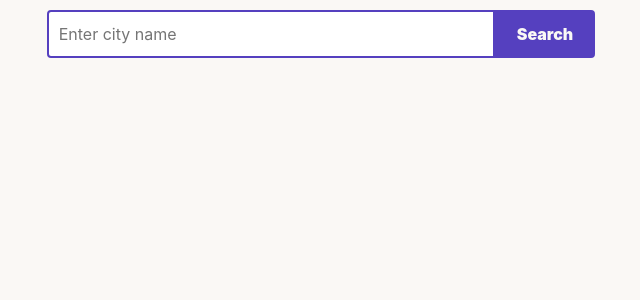
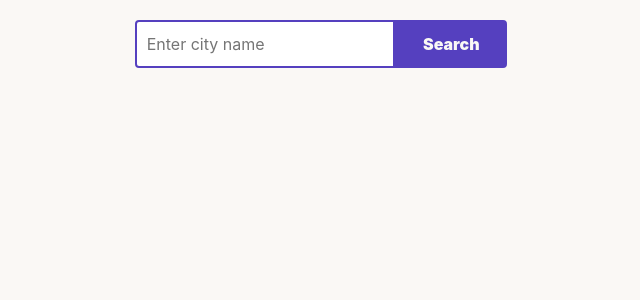
Before and after one commit to madgrv/Weather-App, a React (Create React App) app in the folder new-weather-app/: page / in a window 1280 px wide. Shown: the top 300 px of the page, without its empty margins (319-959 px from the left). Built offline with nearby package versions, Linux system fonts and the light colour scheme.

Commit message:
Adjusted Container component and structure for re-usability

```diff
--- a/new-weather-app/src/components/AppContainer.js
+++ b/new-weather-app/src/components/AppContainer.js
@@ -1,7 +1,7 @@
 import React, { useState } from 'react';
 import styled from 'styled-components';
+// import Container from './Container';
 import SearchInput from './SearchInput';
-import LocationDisplay from './LocationDisplay';
 import WeatherDisplay from './WeatherDisplay';
 import { APIKEY } from '../helpers';
 
@@ -29,42 +29,27 @@ const AppContainer = () => {
 		setLocations([]);
 	};
 
-	// console.log(selectedLocation);
-
 	return (
-		<Container>
-			<SearchInputWrapper>
-				<SearchInput
-					userInput={userInput}
-					setUserInput={setUserInput}
-					handleSearch={handleSearch}
-				/>
-				{locations.length > 0 && (
-					<LocationDisplay
-						locations={locations}
-						handleLocationSelect={handleLocationSelect}
-						setUserInput={setUserInput}
-					/>
-				)}
-			</SearchInputWrapper>
+		<Wrapper>
+			<SearchInput
+				locations={locations}
+				userInput={userInput}
+				setUserInput={setUserInput}
+				handleSearch={handleSearch}
+				handleLocationSelect={handleLocationSelect}
+			/>
 			{selectedLocation && (
 				<WeatherDisplay selectedLocation={selectedLocation} APIKEY={APIKEY} />
 			)}
-		</Container>
+		</Wrapper>
 	);
 };
 
-const Container = styled.div`
+const Wrapper = styled.div`
 	display: flex;
 	flex-direction: column;
 	align-items: center;
-	margin: 10px;
-`;
-
-const SearchInputWrapper = styled.div`
-	/* max-width: 27em; */
-	/* flex-wrap: wrap; */
-	/* overflow: auto; */
+	margin: 20px;
 `;
 
 export default AppContainer;
--- /dev/null
+++ b/new-weather-app/src/components/Container.js
@@ -0,0 +1,21 @@
+import styled from 'styled-components';
+
+export default function Container({ children }) {
+	return <Wrapper>{children}</Wrapper>;
+}
+
+const Wrapper = styled.div`
+	background-color: hsl(0, 0%, 100%);
+	padding: 20px;
+	min-width: 600px;
+	border-radius: 8px;
+	margin-top: 20px;
+	box-shadow: 0 0px 40px hsl(250, 10%, 90%);
+
+	/* Media query for smaller screens */
+	@media (max-width: 428px) {
+		padding: 10px;
+		min-width: 21.5em;
+		flex-direction: column;
+	}
+`;
--- a/new-weather-app/src/components/SearchInput.js
+++ b/new-weather-app/src/components/SearchInput.js
@@ -1,13 +1,21 @@
 import React from 'react';
 import styled from 'styled-components';
+import LocationDisplay from './LocationDisplay';
 
-const SearchInput = ({ userInput, setUserInput, handleSearch }) => {
+const SearchInput = ({
+	userInput,
+	setUserInput,
+	locations,
+	handleSearch,
+	handleLocationSelect,
+}) => {
 	const handleSubmit = (e) => {
 		e.preventDefault();
 		handleSearch();
 	};
 
 	return (
+		<SearchInputWrapper>
 			<Form onSubmit={handleSubmit}>
 				<Input
 					type="text"
@@ -18,8 +26,29 @@ const SearchInput = ({ userInput, setUserInput, handleSearch }) => {
 				/>
 				<Button type="submit">Search</Button>
 			</Form>
+			{locations.length > 0 && (
+				<LocationDisplay
+					locations={locations}
+					handleLocationSelect={handleLocationSelect}
+					setUserInput={setUserInput}
+				/>
+			)}
+		</SearchInputWrapper>
 	);
 };
+
+const SearchInputWrapper = styled.div`
+	/* min-width: 28em;
+	font-size: 1em; */
+
+	@media (max-width: 428px) {
+		min-width: 15.6em;
+	}
+
+	/* min-width: 27em; */
+	/* flex-wrap: wrap; */
+	/* overflow: auto; */
+`;
 
 const Form = styled.form`
 	display: flex;
@@ -27,13 +56,15 @@ const Form = styled.form`
 `;
 
 const Input = styled.input`
-	font-size: 1em;
 	height: 3em;
-	width: 70%;
-	min-width: 28em;
+	width: 100%;
 	padding: 0 10px;
 	border: 2px solid hsl(250, 50%, 50%);
 	border-radius: 4px 0px 0px 4px;
+
+	/* @media (max-width: 768px) {
+		min-width: 15.6em;
+	} */
 `;
 
 const Button = styled.button`
--- a/new-weather-app/src/components/WeatherDisplay.js
+++ b/new-weather-app/src/components/WeatherDisplay.js
@@ -1,5 +1,6 @@
 import React, { useState, useEffect } from 'react';
 import styled from 'styled-components';
+import Container from './Container';
 import { getFlagEmoji, convertTimestamp, getTimezoneName } from '../helpers';
 import Graph from './Graph';
 
@@ -41,13 +42,15 @@ const WeatherDisplay = ({ selectedLocation, APIKEY }) => {
 				</Heading>
 			</Container>
 			<Container>
-				<p>
-					Lat: {selectedLocation.lat}, <br />
-					Lon: {selectedLocation.lon} <br />
-					Timezone: {getTimezoneName(weatherData.timezone)}
-				</p>
+				<p>Current temperature: {Math.ceil(weatherData.main.temp)}°C</p>
+			</Container>
+			<Container>
 				<Info>
-					<p>Current temperature: {Math.ceil(weatherData.main.temp)}°C</p>
+					<p>
+						Lat: {selectedLocation.lat}, <br />
+						Lon: {selectedLocation.lon} <br />
+						Timezone: {getTimezoneName(weatherData.timezone)}
+					</p>
 					{/* <p>Humidity: {weatherData.main.humidity}%</p> */}
 					<p>Feels like: {Math.ceil(weatherData.main.feels_like)}°C</p>
 					<p>
@@ -77,20 +80,21 @@ const WeatherDisplay = ({ selectedLocation, APIKEY }) => {
 	);
 };
 
-const Container = styled.div`
-	background-color: hsl(0, 0%, 100%);
-	padding: 20px;
-	min-width: 550px;
-	border-radius: 8px;
-	margin-top: 20px;
-	box-shadow: 0 0px 40px hsl(250, 10%, 90%);
+// const Container = styled.div`
+// 	background-color: hsl(0, 0%, 100%);
+// 	padding: 20px;
+// 	min-width: 550px;
+// 	border-radius: 8px;
+// 	margin-top: 20px;
+// 	box-shadow: 0 0px 40px hsl(250, 10%, 90%);
 
-	/* Media query for smaller screens */
-	/* @media (max-width: 768px) {
-		padding: 10px;
-		min-width: 300px;
-	} */
-`;
+// 	/* Media query for smaller screens */
+// 	@media (max-width: 428px) {
+// 		padding: 10px;
+// 		min-width: 21em;
+// 		flex-direction: column;
+// 	}
+// `;
 
 const Heading = styled.h2`
 	color: #333;
```
Lines whose indentation alone changed are shown as unchanged.
